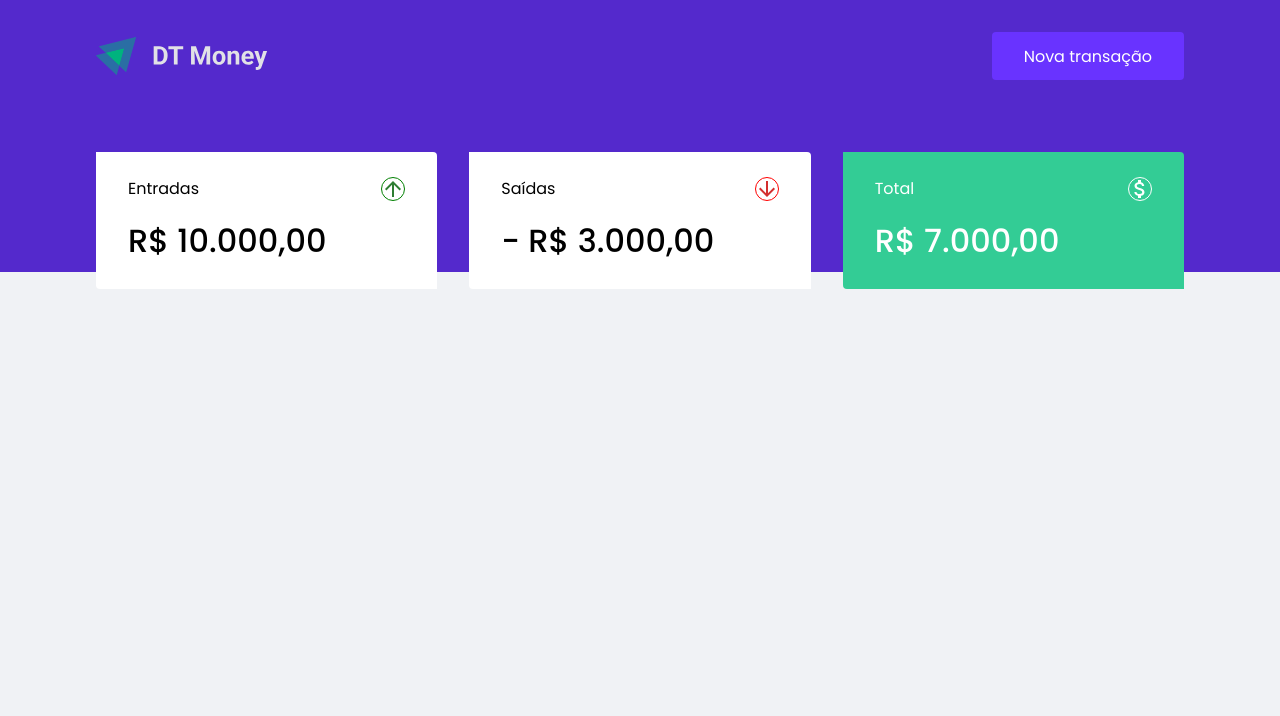
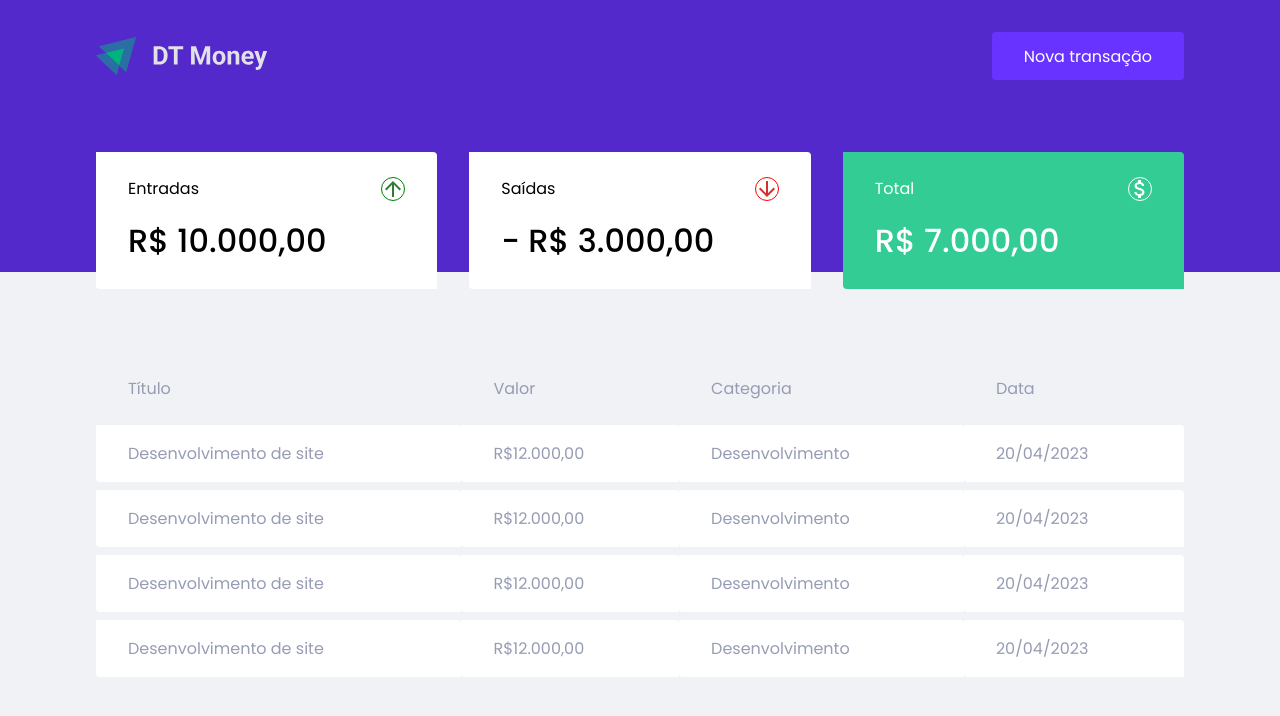
Before and after one commit to caetanobraga/dtmoney, a React (Create React App) app: page / in a window 1280 px wide. Shown: the top 716 px of the page. Built offline with nearby package versions, Linux system fonts and the light colour scheme.

Commit message:
transactions table

```diff
--- a/src/components/DashBoard/DashBoard.tsx
+++ b/src/components/DashBoard/DashBoard.tsx
@@ -1,10 +1,12 @@
 import { Sumary } from '../Sumary';
+import { TransactionalsTable } from '../TransactionalsTable/TransactionalsTable';
 import { Container } from './dashBoard.styles';
 
 export const DashBoard = () => {
   return (
     <Container>
       <Sumary />
+      <TransactionalsTable />
     </Container>
   );
 };
--- /dev/null
+++ b/src/components/TransactionalsTable/TransactionalsTable.tsx
@@ -0,0 +1,36 @@
+import { Container } from './transactionalsTable.styles';
+
+export const TransactionalsTable = () => {
+  return (
+    <Container>
+      <table>
+        <thead>
+          <tr>
+            <th>Título</th>
+            <th>Valor</th>
+            <th>Categoria</th>
+            <th>Data</th>
+          </tr>
+        </thead>
+        <tbody>
+          <tr>
+            <td>Desenvolvimento de site</td> <td>R$12.000,00</td>
+            <td>Desenvolvimento</td> <td>20/04/2023</td>
+          </tr>
+          <tr>
+            <td>Desenvolvimento de site</td> <td>R$12.000,00</td>
+            <td>Desenvolvimento</td> <td>20/04/2023</td>
+          </tr>
+          <tr>
+            <td>Desenvolvimento de site</td> <td>R$12.000,00</td>
+            <td>Desenvolvimento</td> <td>20/04/2023</td>
+          </tr>
+          <tr>
+            <td>Desenvolvimento de site</td> <td>R$12.000,00</td>
+            <td>Desenvolvimento</td> <td>20/04/2023</td>
+          </tr>
+        </tbody>
+      </table>
+    </Container>
+  );
+};
--- /dev/null
+++ b/src/components/TransactionalsTable/transactionalsTable.styles.ts
@@ -0,0 +1,26 @@
+import styled from 'styled-components';
+
+export const Container = styled.div`
+  margin-top: 4rem;
+
+  table {
+    width: 100%;
+    border-spacing: 0 0.5rem;
+
+    th {
+      color: var(--text-body);
+      font-weight: 400;
+      padding: 1rem 2rem;
+      text-align: left;
+      line-height: 1.5rem;
+    }
+
+    td {
+      padding: 1rem 2rem;
+      border: 0;
+      background: var(--shape);
+      color: var(--text-body);
+      border-radius: 0%.25rem;
+    }
+  }
+`;
```
